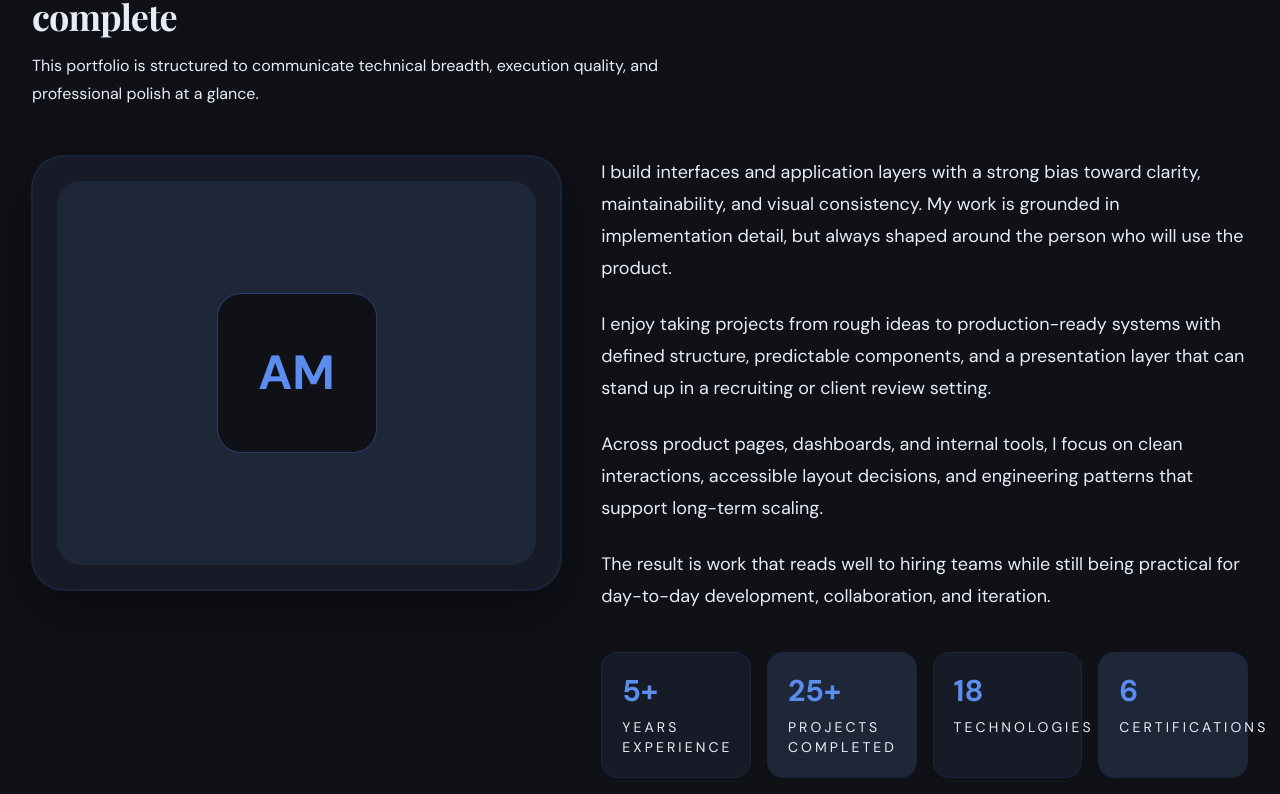
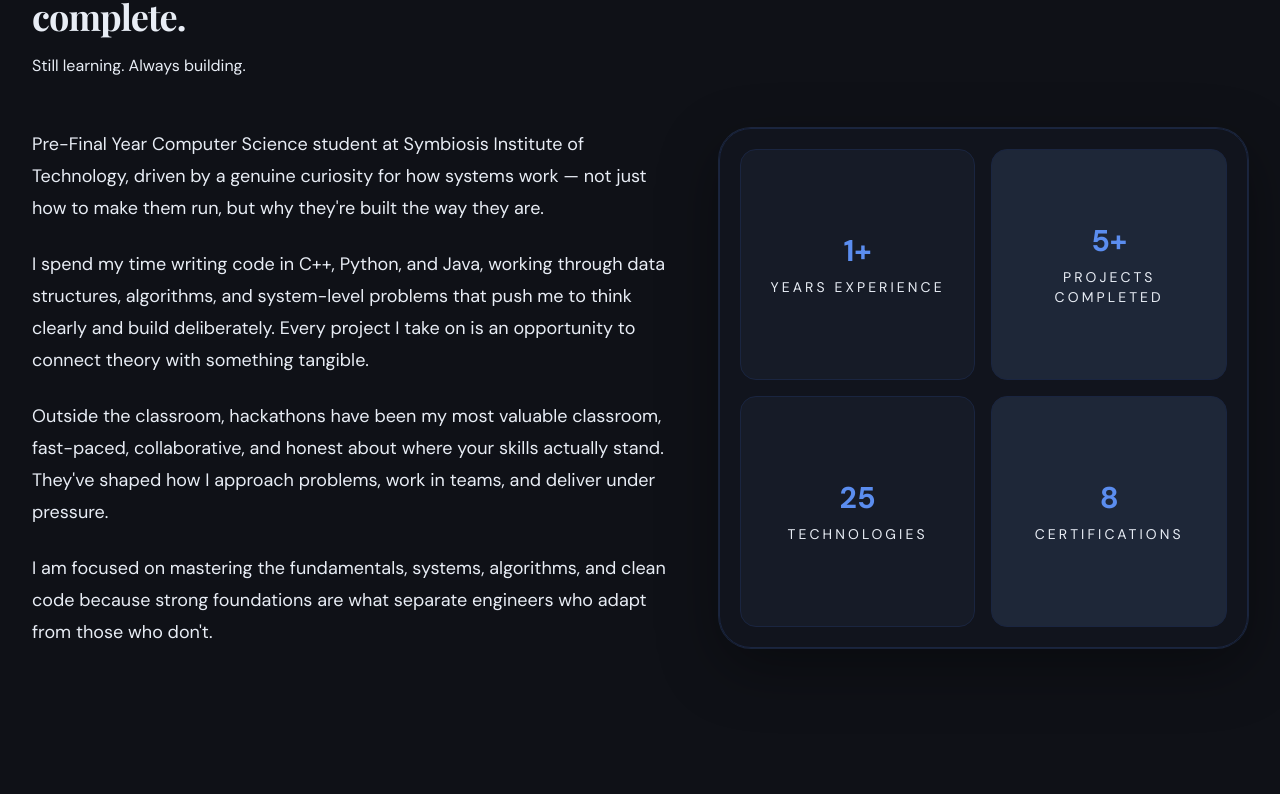
Before and after one commit to Shayan-Bhowmik/Shayan-Portfolio, a React (Vite) app: page / in a window 1280 px wide. Shown: the part 966-1760 px from the top of the page. Built offline with nearby package versions, Linux system fonts and the light colour scheme.

Commit message:
Completed the about section

```diff
--- a/src/components/About.jsx
+++ b/src/components/About.jsx
@@ -2,10 +2,10 @@ import { motion } from 'framer-motion';
 import { SectionFrame, SectionHeading } from './SectionFrame';
 
 const stats = [
-  { label: 'Years Experience', value: '5+' },
-  { label: 'Projects Completed', value: '25+' },
-  { label: 'Technologies', value: '18' },
-  { label: 'Certifications', value: '6' },
+  { label: 'Years Experience', value: '1+' },
+  { label: 'Projects Completed', value: '5+' },
+  { label: 'Technologies', value: '25' },
+  { label: 'Certifications', value: '8' },
 ];
 
 export default function About() {
@@ -14,48 +14,50 @@ export default function About() {
       <div className="mx-auto w-full max-w-7xl px-6 lg:px-8">
         <SectionHeading
           eyebrow="About"
-          title="A person who builds to understand, not just to complete"
-          description="This portfolio is structured to communicate technical breadth, execution quality, and professional polish at a glance."
+          title="A person who builds to understand, not just to complete."
+          description="Still learning. Always building."
         />
 
-        <div className="grid gap-10 lg:grid-cols-[0.9fr_1.1fr] lg:items-start">
+        <div className="grid gap-10 lg:grid-cols-[1.1fr_0.9fr] lg:items-stretch">
           <motion.div
             variants={{ hidden: { opacity: 0, y: 24 }, visible: { opacity: 1, y: 0 } }}
-            className="rounded-[2rem] border border-deep bg-secondary p-6 shadow-glow"
+            className="space-y-6 text-text-base/74"
           >
-            <div className="flex min-h-[24rem] items-center justify-center rounded-[1.5rem] border border-card bg-card">
-              <div className="flex h-40 w-40 items-center justify-center rounded-[1.5rem] border border-accent/35 bg-primary text-5xl font-bold text-accent">
-                AM
-              </div>
-            </div>
+            <p className="text-lg leading-8 text-text-base/82">
+            Pre-Final Year Computer Science student at Symbiosis Institute of Technology,
+            driven by a genuine curiosity for how systems work — not just how to make
+            them run, but why they're built the way they are.
+
+            </p>
+            <p className="text-lg leading-8 text-text-base/74">
+            I spend my time writing code in C++, Python, and Java, working through
+            data structures, algorithms, and system-level problems that push me to
+            think clearly and build deliberately. Every project I take on is an
+            opportunity to connect theory with something tangible.
+            </p>
+            <p className="text-lg leading-8 text-text-base/74">
+            Outside the classroom, hackathons have been my most valuable classroom,
+            fast-paced, collaborative, and honest about where your skills actually
+            stand. They've shaped how I approach problems, work in teams, and
+            deliver under pressure.
+            </p>
+            <p className="text-lg leading-8 text-text-base/74">
+            I am focused on mastering the fundamentals, systems,
+            algorithms, and clean code because strong foundations
+            are what separate engineers who adapt from those who don't.
+            </p>
           </motion.div>
 
-          <div className="space-y-6 text-text-base/74">
-            <p className="text-lg leading-8 text-text-base/82">
-              I build interfaces and application layers with a strong bias toward clarity,
-              maintainability, and visual consistency. My work is grounded in implementation detail,
-              but always shaped around the person who will use the product.
-            </p>
-            <p className="text-lg leading-8 text-text-base/74">
-              I enjoy taking projects from rough ideas to production-ready systems with defined
-              structure, predictable components, and a presentation layer that can stand up in a
-              recruiting or client review setting.
-            </p>
-            <p className="text-lg leading-8 text-text-base/74">
-              Across product pages, dashboards, and internal tools, I focus on clean interactions,
-              accessible layout decisions, and engineering patterns that support long-term scaling.
-            </p>
-            <p className="text-lg leading-8 text-text-base/74">
-              The result is work that reads well to hiring teams while still being practical for
-              day-to-day development, collaboration, and iteration.
-            </p>
-
-            <div className="grid gap-4 pt-4 sm:grid-cols-2 xl:grid-cols-4">
+          <motion.div
+            variants={{ hidden: { opacity: 0, y: 24 }, visible: { opacity: 1, y: 0 } }}
+            className="rounded-[2rem] border border-deep bg-secondary/40 p-5 shadow-glow lg:h-full"
+          >
+            <div className="grid h-full gap-4 sm:grid-cols-2 sm:auto-rows-fr">
               {stats.map((stat, index) => (
                 <motion.div
                   key={stat.label}
                   variants={{ hidden: { opacity: 0, y: 16 }, visible: { opacity: 1, y: 0 } }}
-                  className={`rounded-2xl border border-deep p-5 ${
+                  className={`flex h-full flex-col items-center justify-center rounded-2xl border border-deep p-5 text-center ${
                     index % 2 === 0 ? 'bg-secondary' : 'bg-card'
                   }`}
                 >
@@ -64,7 +66,7 @@ export default function About() {
                 </motion.div>
               ))}
             </div>
-          </div>
+          </motion.div>
         </div>
       </div>
     </SectionFrame>
```
